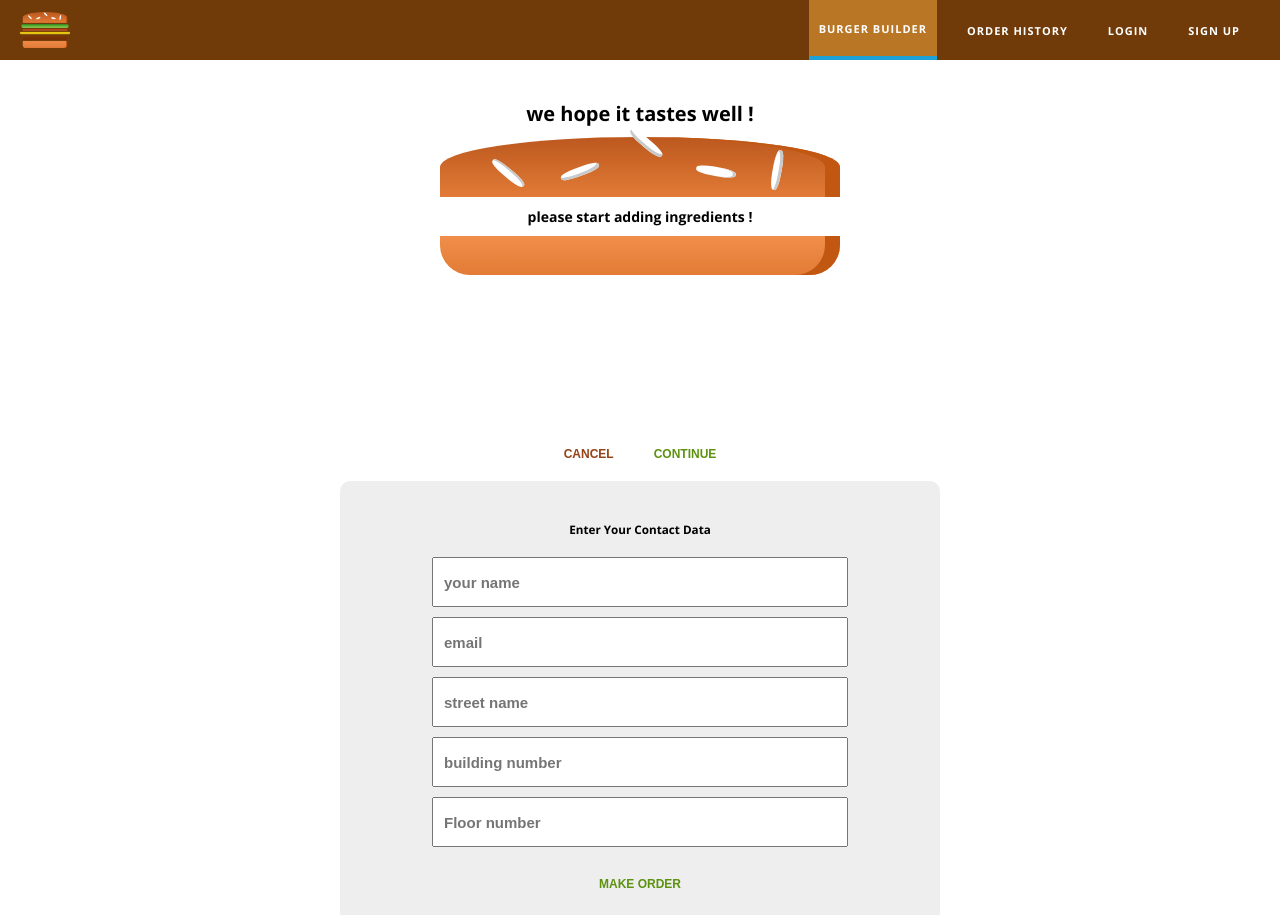
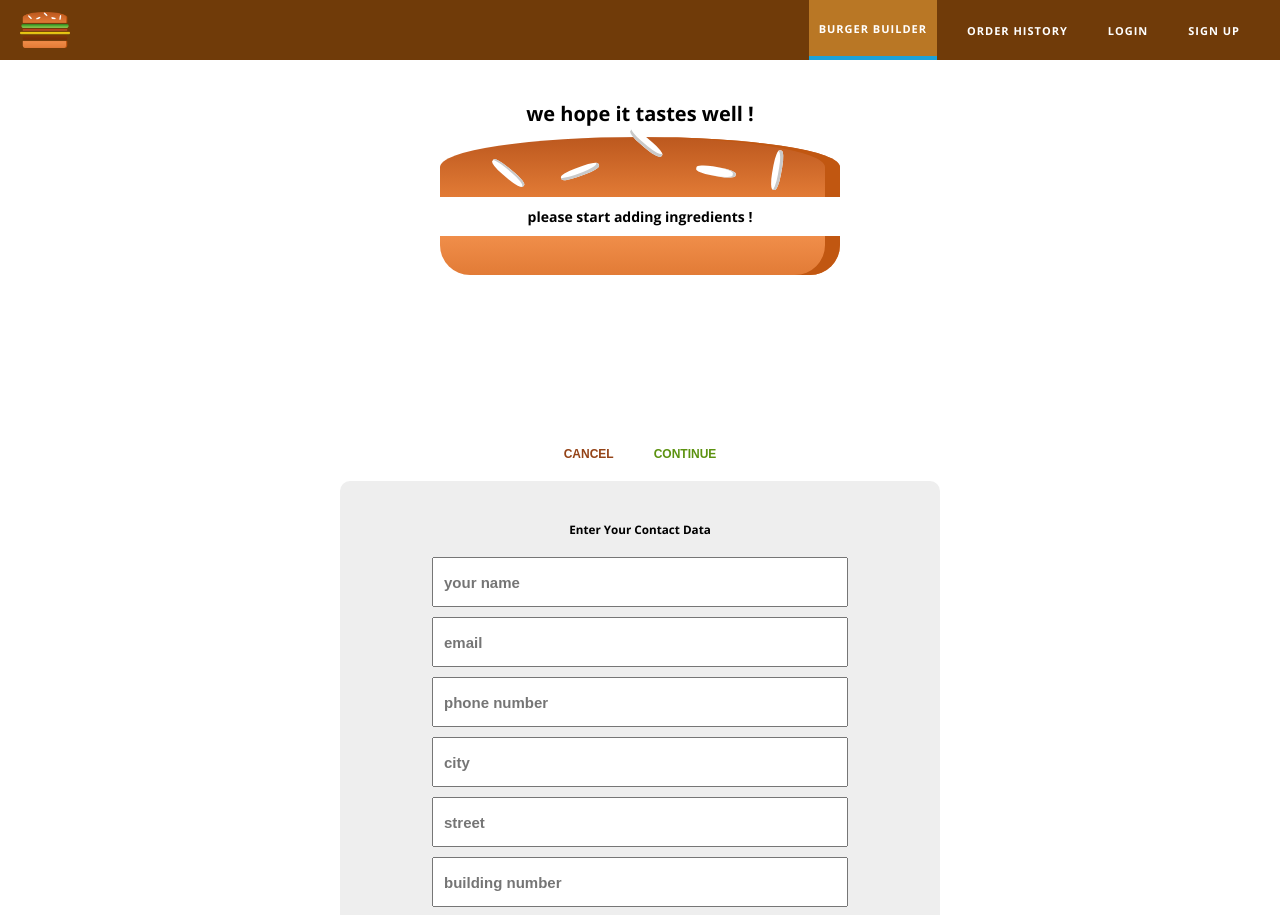
Before and after one commit to tareq-abdelhaq/burger-builder, a React (Create React App) app: page /checkout/order-forum in a window 1280 px wide. Shown: the top 915 px of the page. Built offline with nearby package versions, Linux system fonts and the light colour scheme.

Commit message:
persist the order in the database

```diff
--- a/src/App.js
+++ b/src/App.js
@@ -3,7 +3,6 @@ import Layout from "./containers/Layout/Layout";
 import {Routes,Route} from "react-router-dom"
 import BurgerBuilder from "./containers/BurgerBuilder/BurgerBuilder";
 import CheckOut from "./containers/CheckOut/CheckOut";
-import OrderForum from "./containers/CheckOut/OrderForum/OrderForum";
 
 
 class App extends React.Component{
@@ -12,9 +11,7 @@ class App extends React.Component{
        <Layout>
            <Routes>
                <Route path="/" element={<BurgerBuilder />}/>
-               <Route path="/checkout" element={<CheckOut />}>
-                   <Route path="order-forum" element={<OrderForum />} />
-               </Route>
+               <Route path="/checkout/*" element={<CheckOut />} />
            </Routes>
        </Layout>
     );
--- a/src/components/Order/CheckOutSummery/CheckOutSummery.js
+++ b/src/components/Order/CheckOutSummery/CheckOutSummery.js
@@ -15,7 +15,6 @@ class checkOutSummery extends Component{
         this.props.navigate("order-forum",{replace:true})
     }
     render(){
-        console.log(this.props.ingredients)
         return (
             <div className={classes.CheckOutSummery}>
                 <h1>we hope it tastes well !</h1>
--- a/src/containers/BurgerBuilder/BurgerBuilder.js
+++ b/src/containers/BurgerBuilder/BurgerBuilder.js
@@ -66,30 +66,12 @@ class BurgerBuilder extends Component
         for (let ingredient in this.state.ingredients){
             queryParams.push(encodeURIComponent(ingredient) + "=" + encodeURIComponent(this.state.ingredients[ingredient]))
         }
+        queryParams.push(`totalPrice=${this.state.totalPrice}`)
         const query = queryParams.join("&")
         this.props.navigate({
             pathname: "/checkout",
             search: `?${query}`
         })
-        // this.props.navigate("/checkout")
-       //  this.setState({loading: true})
-       //  const order = {
-       //      ingredients: this.state.ingredients,
-       //      price: this.state.totalPrice,
-       //      customer: {
-       //          name: "tarek abdelhak",
-       //          address: {
-       //              streetName: "test street",
-       //              buildingNo: 12,
-       //              floorNumber: 4,
-       //              apartNumber: 4
-       //          },
-       //          phoneNumber: "01087942619"
-       //      }
-       //  }
-       // axios.post("/orders.json",order)
-       //     .then(()=> this.setState({loading: false,success:true}))
-       //     .catch(()=> this.setState({loading: false,hasError:true}))
     }
     render(){
 
--- a/src/containers/CheckOut/CheckOut.js
+++ b/src/containers/CheckOut/CheckOut.js
@@ -1,27 +1,36 @@
-import {Component} from "react";
+import React, {Component} from "react";
 import CheckOutSummery from "../../components/Order/CheckOutSummery/CheckOutSummery";
 import withRouter from "../../hoc/withRouter";
-import {Outlet} from "react-router-dom";
+import {Routes,Route} from "react-router-dom";
+import OrderForum from "./OrderForum/OrderForum";
 
 class CheckOut extends Component
 {
     state = {
-        ingredients: {}
+        ingredients: {},
+        totalPrice: null
     }
     componentDidMount() {
        const searchParams = new URLSearchParams(this.props.location.search);
        const ingredients = {}
+       let totalPrice = null;
        searchParams.forEach((value,key)=>{
-           ingredients[key] = +value
+           if (key === "totalPrice"){
+               totalPrice = value
+           }else{
+               ingredients[key] = +value
+           }
        })
-       this.setState({ingredients: ingredients})
+       this.setState({ingredients: ingredients,totalPrice:totalPrice})
     }
 
     render() {
         return (
             <>
             <CheckOutSummery ingredients={this.state.ingredients}/>
-            <Outlet />
+                <Routes>
+                    <Route path="/order-forum" element={<OrderForum ingredients={this.state.ingredients} totalPrice={this.state.totalPrice}/>} />
+                </Routes>
             </>
         )
     }
--- a/src/containers/CheckOut/OrderForum/OrderForum.js
+++ b/src/containers/CheckOut/OrderForum/OrderForum.js
@@ -1,6 +1,11 @@
 import {Component} from "react";
 import classes from "./OrderForum.module.css"
 import Button from "../../../components/UI/Button/Button";
+import Spinner from "../../../components/UI/Spinner/Spinner";
+import axios from "../../../axios"
+import SuccessModal from "../../../components/UI/SuccessModal/SuccessModal";
+import Modal from "../../../components/UI/Modal/Modal";
+import withRouter from "../../../hoc/withRouter";
 
 class OrderForum extends Component
 {
@@ -9,28 +14,73 @@ class OrderForum extends Component
         username: "",
         email: "",
         phoneNumber: "",
-        address: {
         city: "",
         streetName: "",
-            buildingNumber: null,
-            floorNumber: null,
-            apartmentNumber: null
+        buildingNumber: "",
+        floorNumber: "",
+        apartmentNumber: "",
+        loading: false,
+        success: false,
+        modalVisible: false
+
+    }
+
+    inputChangeHandler = (e) => {
+        this.setState({[e.target.name]: e.target.value})
+    }
+
+    orderHandler = (e) =>
+    {
+        e.preventDefault();
+        this.setState({loading: true})
+         const order = {
+             ingredients: this.props.ingredients,
+             price: this.props.totalPrice,
+             customer: {
+                     name: this.state.username,
+                     email: this.state.email,
+                     phoneNumber: this.state.phoneNumber
+                 },
+                 address: {
+                     streetName: this.state.streetName,
+                     buildingNo: this.state.buildingNumber,
+                     floorNumber: this.state.floorNumber,
+                     apartNumber: this.state.apartmentNumber
                  }
              }
+        axios.post("/orders.json",order)
+        .then(()=> this.setState({loading: false,success: true,modalVisible:true}))
+   }
+
+   cancelModalHandler = () => {
+       this.props.navigate("/",{replace: true})
+   }
+
     render() {
         return(
+                this.state.success ?
+                    <Modal visible={this.state.modalVisible} cancel={this.cancelModalHandler}>
+                        <SuccessModal> we have received your order </SuccessModal>
+                    </Modal> :
                     <div className={classes.OrderForum}>
+                        {this.state.loading ? <Spinner/> :
+                            <>
                                 <h3> Enter your Contact Data </h3>
                                 <form>
-                    <input type="text" placeholder="your name"/>
-                    <input type="email" placeholder="email"/>
-                    <input type="text" placeholder="street name"/>
-                    <input type="text" placeholder="building number"/>
-                    <input type="text" placeholder="Floor number"/>
-                    <Button btnType="Success" clicked={(e) => {e.preventDefault();console.log("Order Sent")}}>Make Order</Button>
+                                    <input type="text" placeholder="your name" name="username" value={this.state.username} onChange={this.inputChangeHandler}/>
+                                    <input type="email" placeholder="email" name="email" value={this.state.email} onChange={this.inputChangeHandler}/>
+                                    <input type="text" placeholder="phone number" name="phoneNumber" value={this.state.phoneNumber} onChange={this.inputChangeHandler}/>
+                                    <input type="text" placeholder="city" name="city" value={this.state.city} onChange={this.inputChangeHandler}/>
+                                    <input type="text" placeholder="street" name="streetName" value={this.state.streetName} onChange={this.inputChangeHandler}/>
+                                    <input type="text" placeholder="building number" name="buildingNumber" value={this.state.buildingNumber} onChange={this.inputChangeHandler}/>
+                                    <input type="text" placeholder="Floor number" name="floorNumber" value={this.state.floorNumber} onChange={this.inputChangeHandler}/>
+                                    <input type="text" placeholder="Apartment number" name="apartmentNumber" value={this.state.apartmentNumber} onChange={this.inputChangeHandler}/>
+                                    <Button btnType="Success" clicked={this.orderHandler}>Make Order</Button>
                                 </form>
+                            </>
+                        }
                     </div>
                 )
         }
 }
-export default OrderForum;
+export default withRouter(OrderForum);
```
Lines whose indentation alone changed are shown as unchanged.
